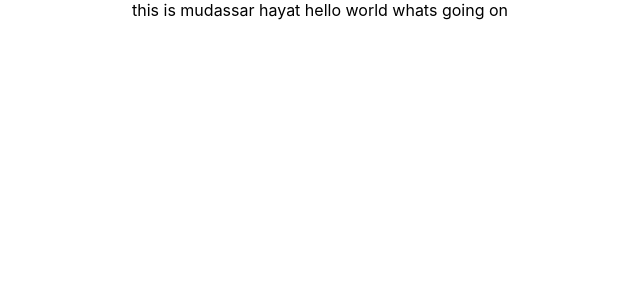
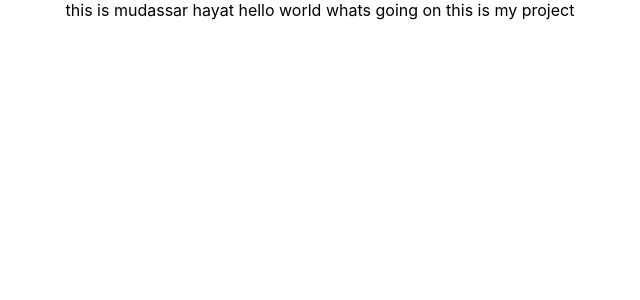
Before and after one commit to mudassirHayat/iterian, a React (Create React App) app: page / in a window 1280 px wide. Shown: the top 300 px of the page, without its empty margins (320-960 px from the left). Built offline with nearby package versions, Linux system fonts and the light colour scheme.

Commit message:
latest app.js

```diff
--- a/src/App.js
+++ b/src/App.js
@@ -8,6 +8,7 @@ function App() {
      this is mudassar hayat
      hello world
      whats going on
+     this is my project
     </div>
   );
 }
```
